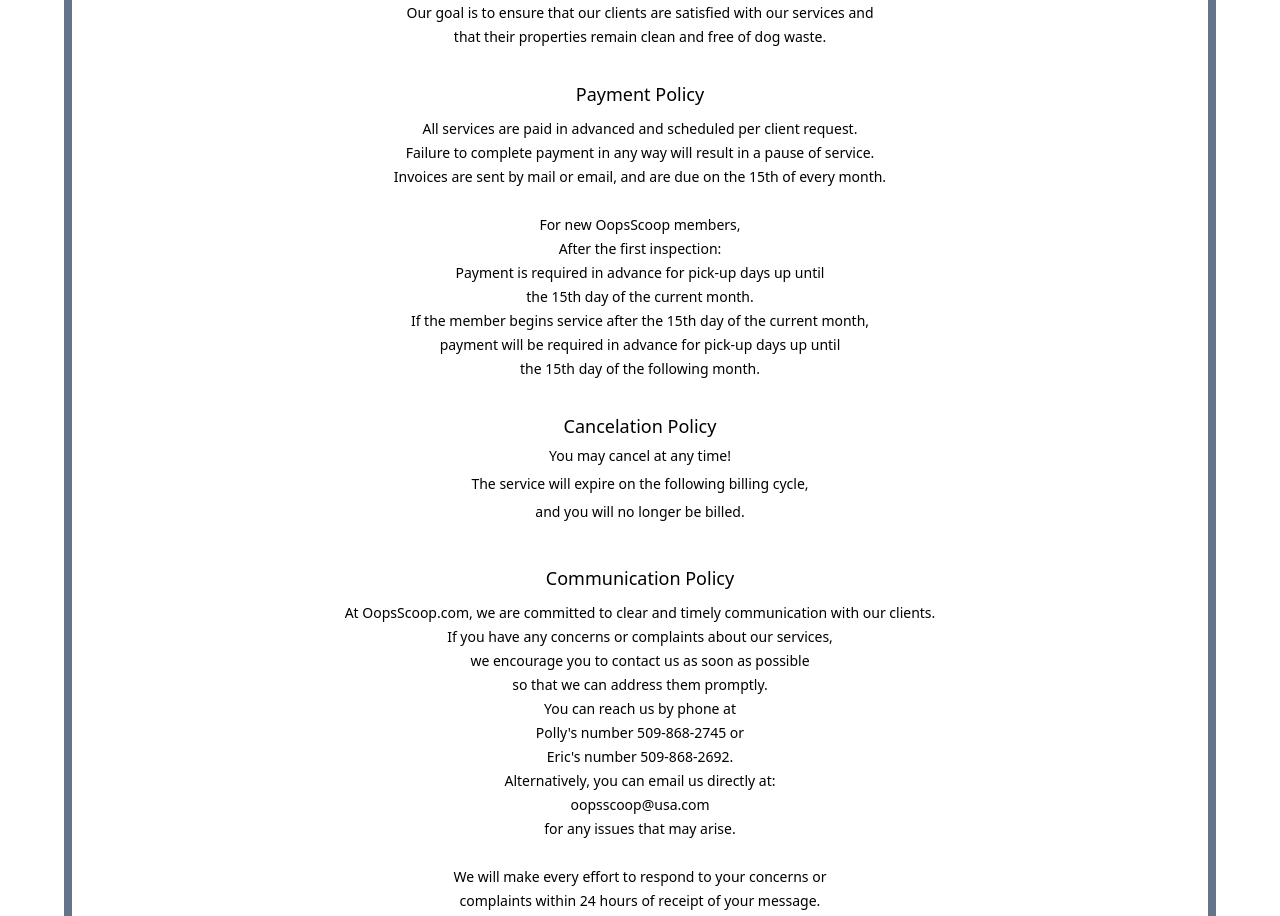
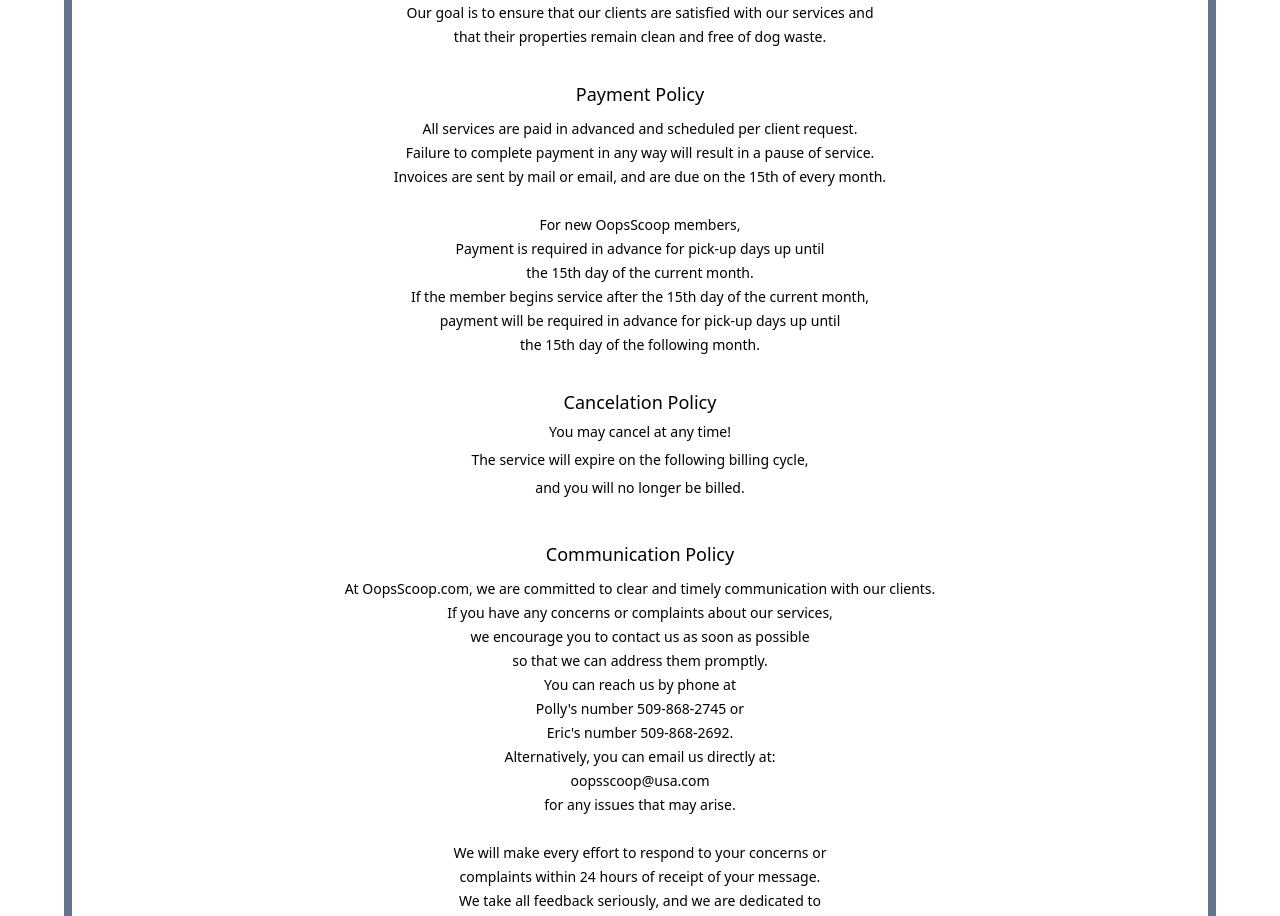
Before and after one commit to ericpolley/oopsscoop, a React (Create React App) app: page /#/Policies in a window 1280 px wide. Shown: the part 928-1844 px from the top of the page. Built offline with nearby package versions, Linux system fonts and the light colour scheme.

Commit message:
small adujst. after first payment

```diff
--- a/src/pages/Policies.jsx
+++ b/src/pages/Policies.jsx
@@ -45,7 +45,7 @@
                   <br />
                   Invoices are sent by mail or email, and are due on the 15th of every month.
                   <br /><br />
-                  For new OopsScoop members,<br /> After the first inspection: <br />
+                  For new OopsScoop members,<br />
                    Payment is required in advance for pick-up days up until <br /> the 15th day of the current month.<br />
                    If the member begins service after the 15th day of the current month,<br />
                     payment will be required in advance for pick-up days up until <br /> the 15th day of the following month. <br />
```
